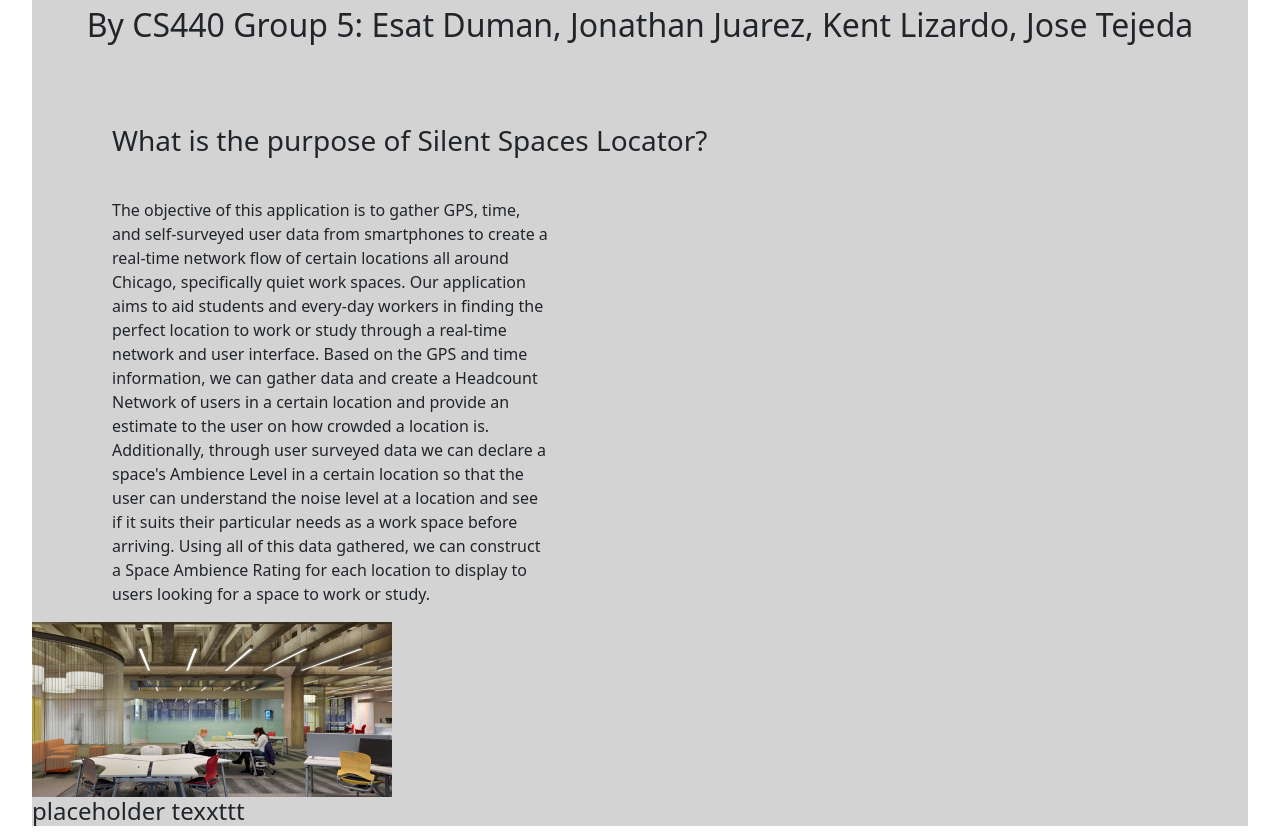
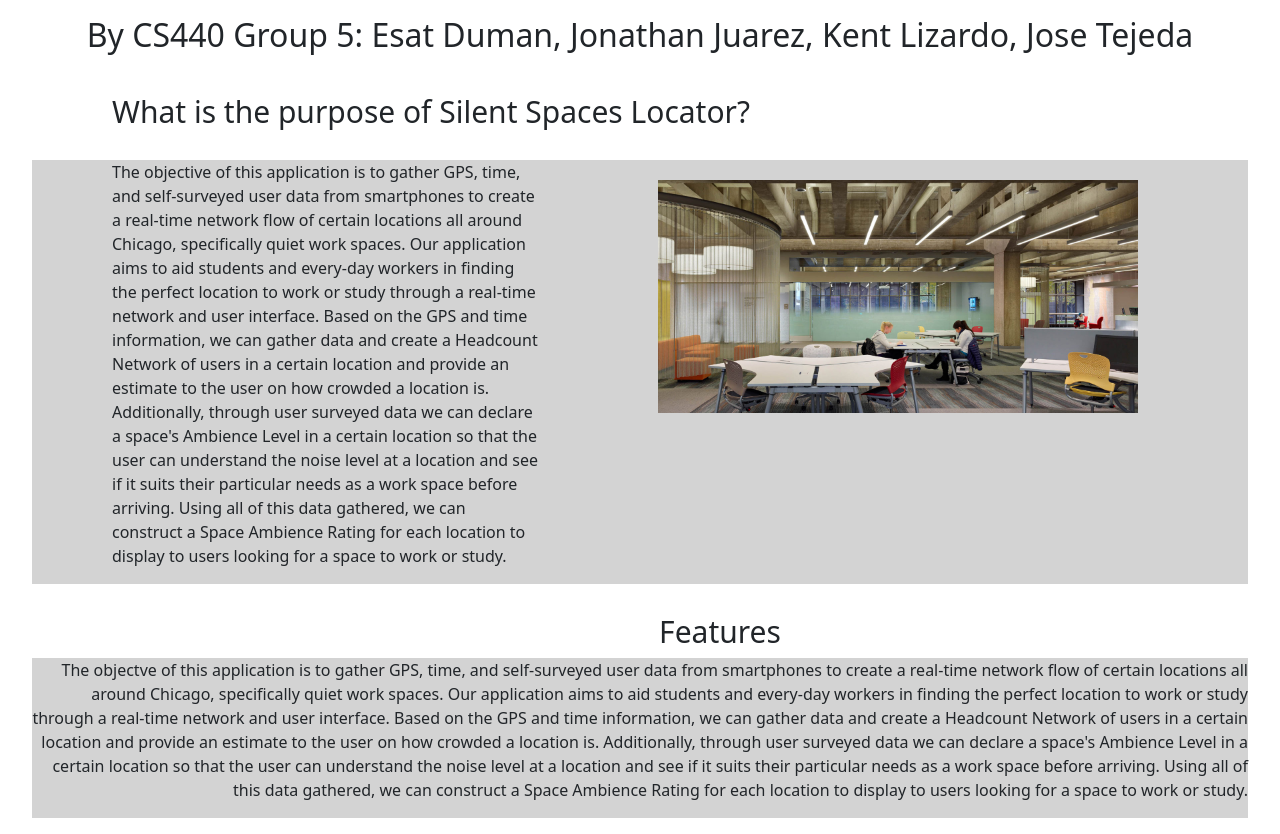
Before and after one commit to Esatduman/Silent-Spaces, a React (Vite) app in the folder Coding Project/silent-spaces/: page / in a window 1280 px wide. Shown: the part 190-1024 px from the top of the page. Built offline with nearby package versions, Linux system fonts and the light colour scheme; no server answers.

Commit message:
cleaned up 2nd div

```diff
--- a/Coding Project/silent-spaces/src/routes/Home.jsx
+++ b/Coding Project/silent-spaces/src/routes/Home.jsx
@@ -4,11 +4,13 @@ import ideaCommons from "@assets/ideaCommons.jpg"
 export function Home() {
     return <>
 
-    <div class = "body">
+    <div class = "div1">
         <h1 class = "title">Silent Spaces Locator</h1>
         <h2 class = "name">By CS440 Group 5: Esat Duman, Jonathan Juarez, Kent Lizardo, Jose Tejeda</h2>
+        <h3 class = "objective">What is the purpose of Silent Spaces Locator?</h3>
+    </div>
 
-            <h3 class = "objective">What is the purpose of Silent Spaces Locator?</h3>
+    <div class = "div2">
         <p class = "home_purpose_text">
             The objective of this application is to gather GPS, time, and
             self-surveyed user data from smartphones to create a real-time
@@ -25,11 +27,30 @@ export function Home() {
             Ambience Rating for each location to display to users looking for a space
             to work or study.
         </p>
+        <img src={ideaCommons} class = "picture1"></img>
+    </div>
 
-            <img src={ideaCommons} class = "picture1"></img>
+    <h4 class = "features">Features</h4>
 
-            <h4 class = "temp">placeholder texxttt</h4>
+    <div class = "div3">
+        <p class = "features-text">
+            The objectve of this application is to gather GPS, time, and
+            self-surveyed user data from smartphones to create a real-time
+            network flow of certain locations all around Chicago, specifically
+            quiet work spaces. Our application aims to aid students and every-day
+            workers in finding the perfect location to work or study through a
+            real-time network and user interface. Based on the GPS and time information,
+            we can gather data and create a Headcount Network of users in a certain
+            location and provide an estimate to the user on how crowded a location is.
+            Additionally, through user surveyed data we can declare a space's Ambience
+            Level in a certain location so that the user can understand the noise level
+            at a location and see if it suits their particular needs as a work space
+            before arriving. Using all of this data gathered, we can construct a Space
+            Ambience Rating for each location to display to users looking for a space
+            to work or study.
+        </p>
+    </div>
 
-    </div>
+    <></>
     </>
 }
--- a/Coding Project/silent-spaces/src/routes/Home.scss
+++ b/Coding Project/silent-spaces/src/routes/Home.scss
@@ -1,6 +1,6 @@
 .title {
 	// margin-top: 20px;
-	margin-bottom: 40px;
+	margin-bottom: 20px;
 	text-align: center;
 	font-size: 80px;
 }
@@ -12,23 +12,56 @@
 .objective {
 	padding-left: 80px;
 	padding-right: 80px;
-	margin-bottom: 40px;
-	margin-top: 80px;
+	margin-bottom: 30px;
+	margin-top: 40px;
 	text-align: left;
+	font-size: 30px;
 }
 
 .home_purpose_text {
 	padding-left: 80px;
-	padding-right: 700px;
+	padding-right: 120px;
 	text-align: left;
+	flex: 1;
 }
 
 .picture1 {
-	width: 360px;
-	height: 175px;
-	align-self: right;
+	width: 480px;
+	height: 233px;
+	margin-right: 110px;
+	margin-top: 20px;
+	// align-self: right;
 }
 
-.body {
+.features {
+	text-align: center;
+	padding-top: 30px;
+	padding-left: 160px;
+	font-size: 30px;
+}
+
+.features-text {
+	text-align: right;
+}
+
+.picture2 {
+
+}
+
+
+.div1 {
+	// background-color: lightgray;
+	margin-top: 30px;
+}
+
+.div2 {
+	display : flex;
+	align-items: flex-start;
 	background-color: lightgray;
 }
+
+.div3 {
+	display: flex;
+	align-items: flex-start;
+	background-color: lightgray;
+}
```
Lines whose indentation alone changed are shown as unchanged.
